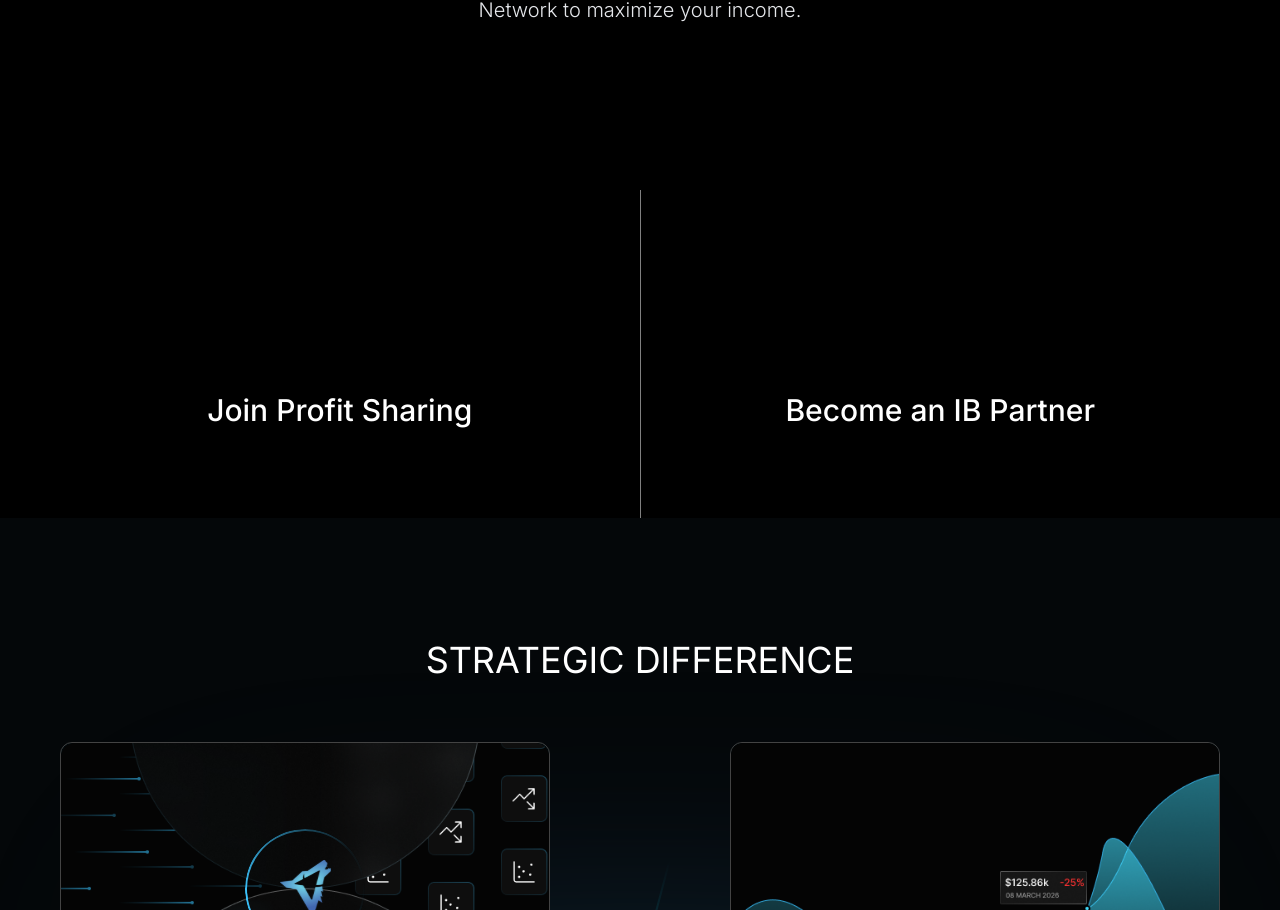
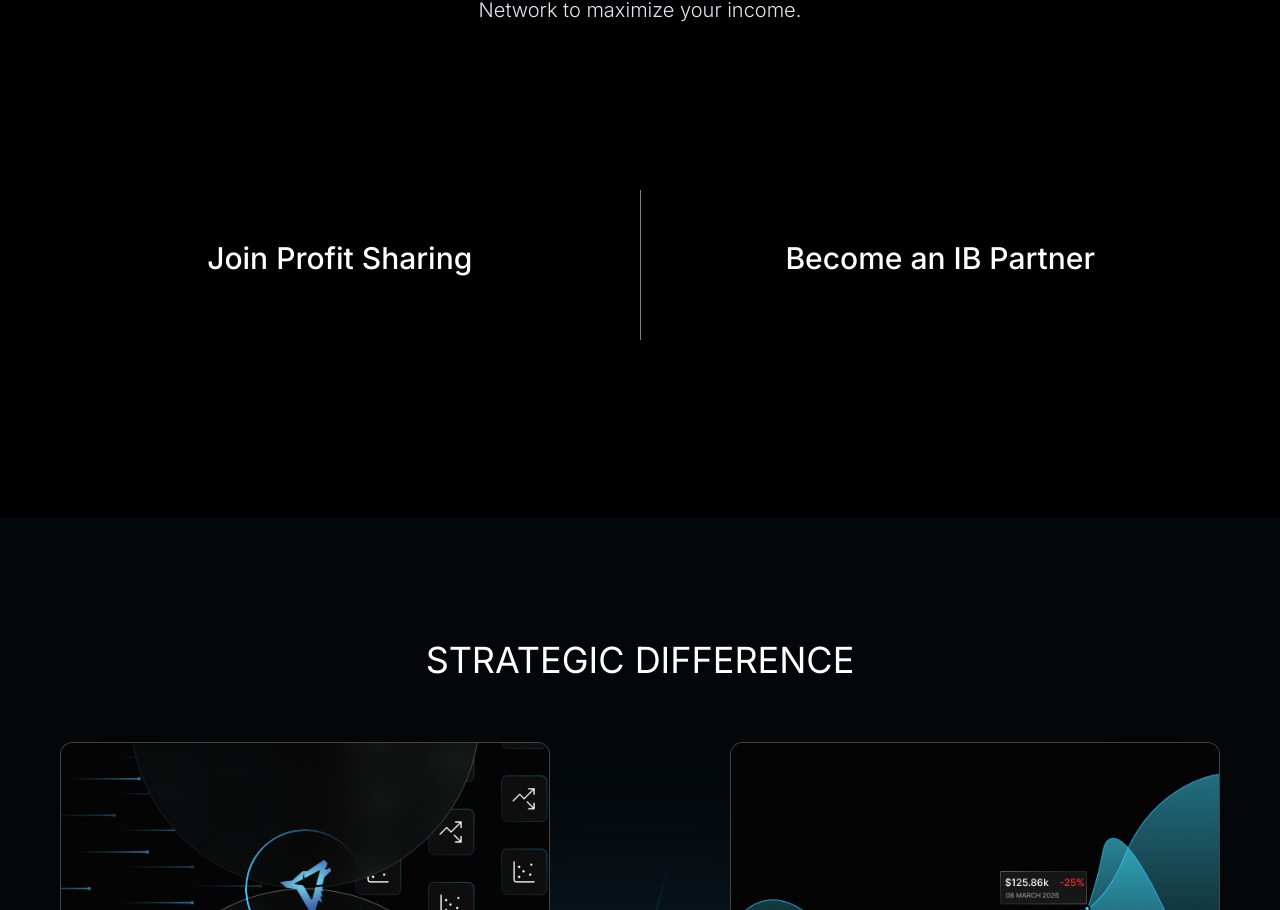
Before and after one commit to maheshBavishi/lunarwolf-latest-webapp, a Next.js app: page / in a window 1280 px wide. Shown: the part 3356-4266 px from the top of the page. Built offline with nearby package versions, Linux system fonts and the light colour scheme.

Commit message:
styles:some design issue fixed

```diff
--- a/src/rendering/home/referralNetwork/referralNetwork.module.scss
+++ b/src/rendering/home/referralNetwork/referralNetwork.module.scss
@@ -115,16 +115,20 @@
 .divider {
     display: block;
     width: 1px;
+    height: 150px;
     background-color: rgba(255, 255, 255, 0.5);
     position: relative;
     z-index: 2;
     margin: 80px 0; // Prevent stretching to full height and center it
+
+    @include respond-to("sm") {
+        height: 100%;
+    }
 }
 
 .card {
     flex: 1;
     display: flex;
-    align-items: center;
     justify-content: center;
     cursor: pointer;
 
@@ -193,6 +197,8 @@
         text-align: center;
         font-family: var(--font-inter-sans);
         transition: all 0.7s;
+        position: relative;
+        top: 130px;
 
         @include respond-to("lg") {
             font-size: 24px;
@@ -204,6 +210,7 @@
 
         @include respond-to("sm") {
             font-size: 14px;
+            top: 0;
         }
     }
 
```
